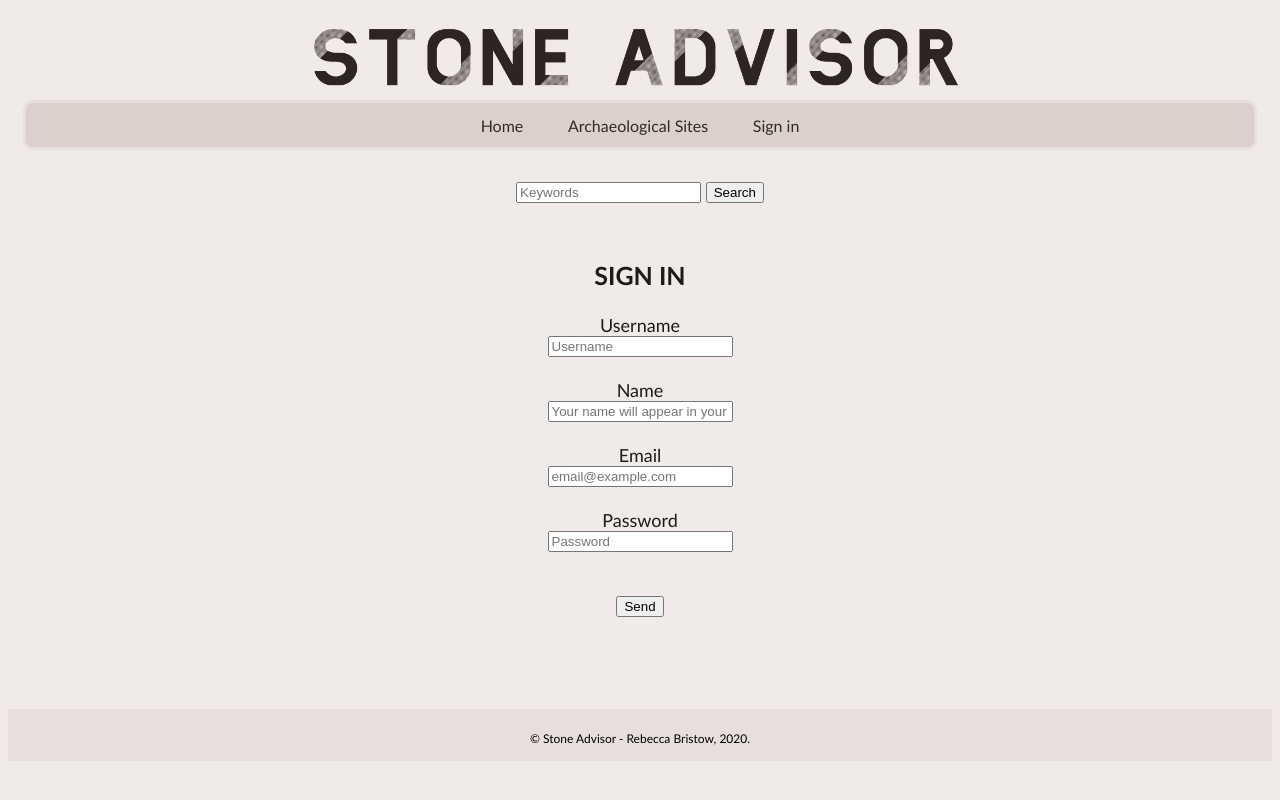
After one commit to Chartes-TNAH/ENC_Appli-Python_StoneAdvisor, a Flask app: page /signin in a window 1280 px wide. The commit adds this page. Run offline with Flask 2, Linux system fonts and the light colour scheme; some libraries are stand-ins or nearby versions.

Commit message:
add sign in

```diff
--- a/stoneAdvisor/routes/generic.py
+++ b/stoneAdvisor/routes/generic.py
@@ -39,29 +39,28 @@ def search():
         title = 'Results for "' + keyword + '"'
     return render_template("pages/search.html", results=results, title=title)
 
-"""
-
-# Inscription.
-@app.route("/inscription", methods=["GET", "POST"])
-def inscription():
-    # si on est en POST, cela veut dire que le formulaire a été envoyé
-    # on récupère donc les informations du formulaire
+# Signing in
+@app.route("/signin", methods=["GET", "POST"])
+def sign_in():
+    # Registration form
     if request.method == "POST":
-        statut, donnees = User.creer(
+        status, data = User.creer(
             login=request.form.get("login", None),
             email=request.form.get("email", None),
-            nom=request.form.get("nom", None),
-            motdepasse=request.form.get("motdepasse", None)
+            nom=request.form.get("name", None),
+            motdepasse=request.form.get("password", None)
         )
 
-        if statut is True:
-            flash("Enregistrement effectué. Identifiez-vous maintenant", "success")
+        if status is True:
+            flash("You are now registered and can log in.", "success")
             return redirect("/")
         else:
-            flash("L'ajout de vos données a échoué pour les raisons suivantes : " + ",".join(donnees), "error")
-            return render_template("pages/inscription.html")
+            flash(" Your registration failed: " + ",".join(data), "error")
+            return render_template("pages/signin.html")
     else:
-        return render_template("pages/inscription.html")
+        return render_template("pages/signin.html")
+
+"""
 
 # Connexion.
 @app.route("/connexion", methods=["POST", "GET"])
--- a/stoneAdvisor/templates/container.html
+++ b/stoneAdvisor/templates/container.html
@@ -96,6 +96,9 @@
             <ul>
                 <li class="nav-link"><a href="{{ url_for('home') }}">Home</a></li>
                 <li class="nav-link"><a href="{{ url_for('index') }}">Archaeological Sites</a></li>
+                {% if not current_user.is_authenticated %}
+                <li class="nav-link"><a href="{{url_for('sign_in')}}">Sign in</a></li>
+                {% endif %}
             <ul>
         </nav>
         <!-- Search bar -->
--- /dev/null
+++ b/stoneAdvisor/templates/pages/signin.html
@@ -0,0 +1,42 @@
+{% extends "container.html" %}
+
+{% block titre %}| Inscription{%endblock%}
+
+{% block body %}
+
+<h1>SIGN IN</h1>
+<form class="form" method="POST" action="{{url_for('sign_in')}}">
+  <div class="form-group row">
+    <label for="register-login" class="col-sm-2 col-form-label">Username</label>
+    <div class="col-sm-10">
+      <input type="text" class="form-control" id="register-login" placeholder="Username" name="login">
+    </div>
+    <br>
+  </div>
+  <div class="form-group row">
+    <label for="register-nom" class="col-sm-2 col-form-label">Name</label>
+    <div class="col-sm-10">
+      <input type="text" class="form-control" id="register-nom" placeholder="Your name will appear in your edits" name="name">
+    </div>
+    <br>
+  </div>
+  <div class="form-group row">
+    <label for="register-email" class="col-sm-2 col-form-label">Email</label>
+    <div class="col-sm-10">
+      <input type="email" class="form-control" id="register-email" placeholder="email@example.com" name="email">
+    </div>
+    <br>
+  </div>
+  <div class="form-group row">
+    <label for="register-password" class="col-sm-2 col-form-label">Password</label>
+    <div class="col-sm-10">
+      <input type="password" class="form-control" id="register-password" placeholder="Password" name="password">
+    </div>
+    <br>
+  </div>
+  <br/>
+  <div>
+    <button type="submit" class="btn btn-primary">Send</button>
+  </div>
+</form>
+{% endblock %}
```
Also changed, not shown: stoneAdvisor/templates/pages/inscription.html (deleted, +0 -38 lines).
